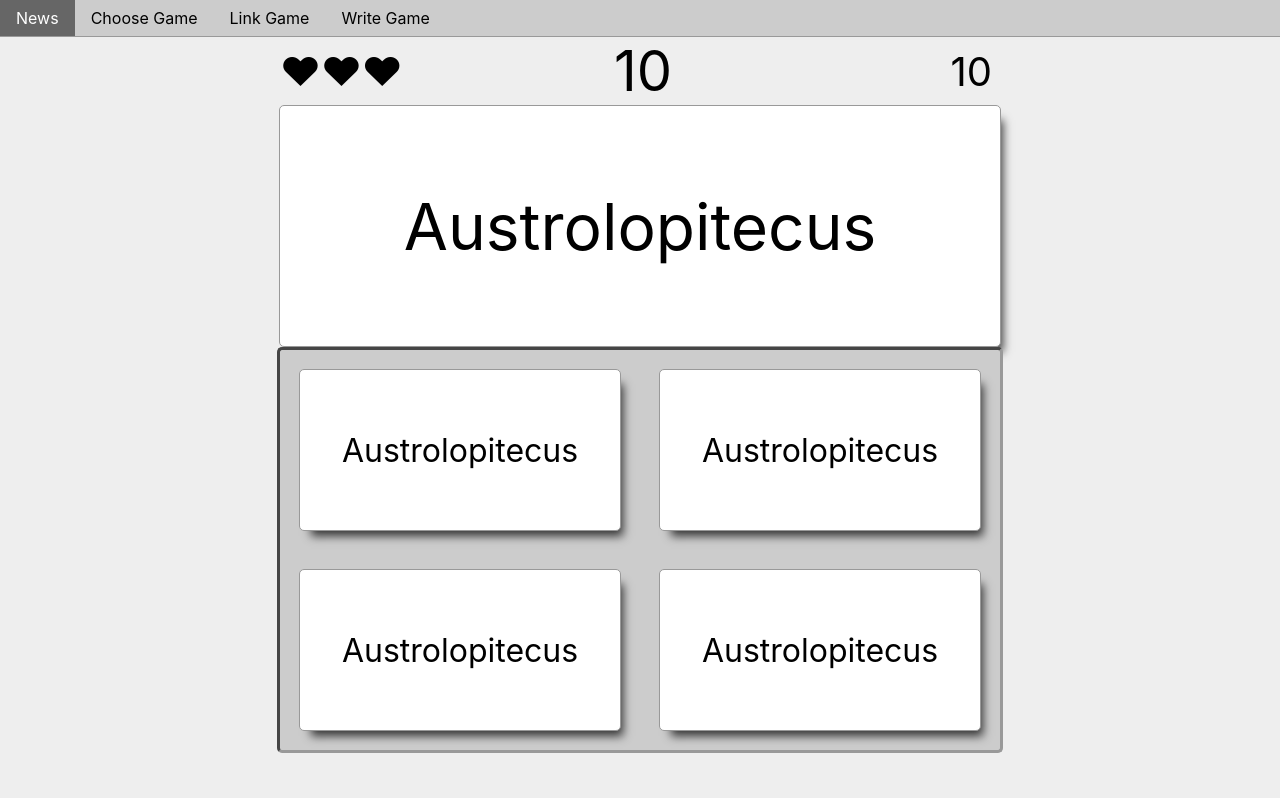
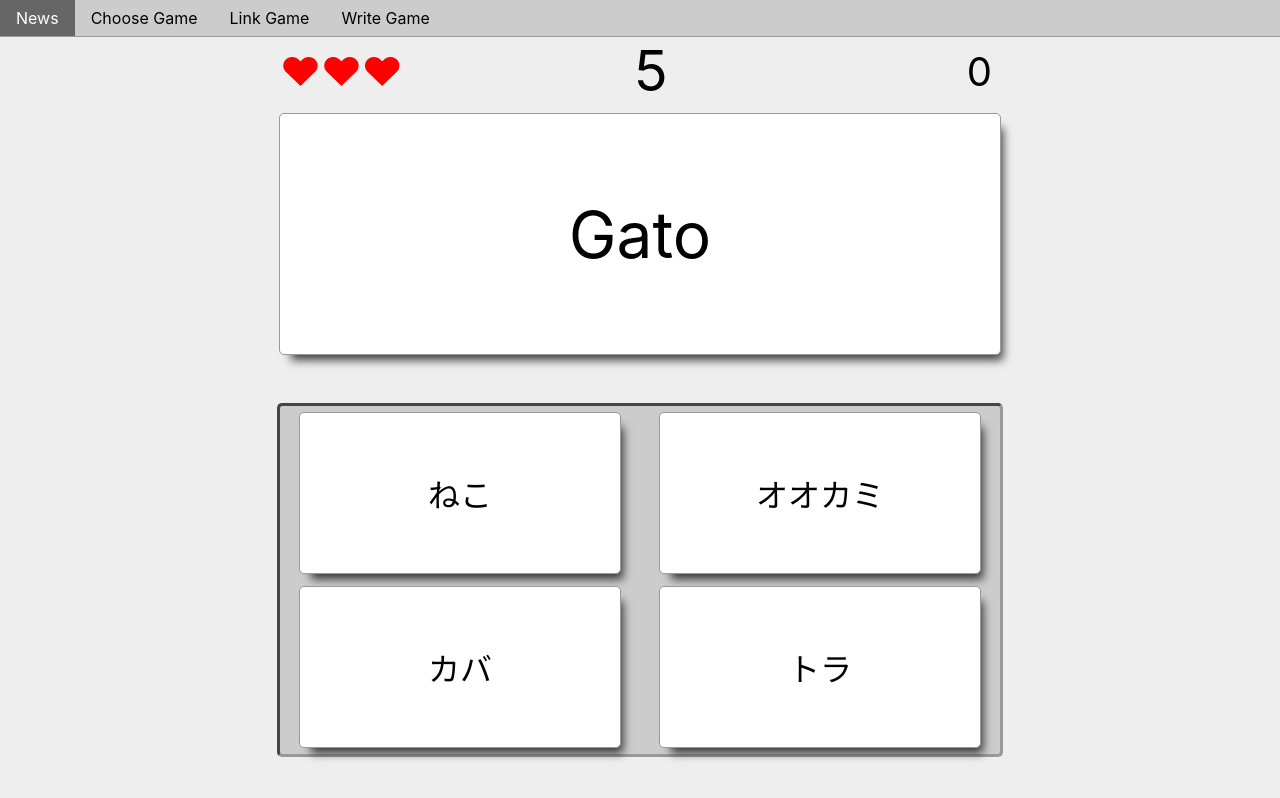
Before and after one commit to penchochris/gamelingo, a React (Create React App) app: page /choose-game in a window 1280 px wide. Built offline with nearby package versions, Linux system fonts and the light colour scheme.

Commit message:
Adding some game logic as Lifes, timer, points and next question. Still having some warnings to fix. Pending finish game and play again functionalities

```diff
--- a/package.json
+++ b/package.json
@@ -8,7 +8,8 @@
     "react-dom": "^16.12.0",
     "react-router-dom": "^5.1.2",
     "react-scripts": "3.2.0",
-    "styled-components": "^4.4.1"
+    "styled-components": "^4.4.1",
+    "use-interval": "^1.1.0"
   },
   "scripts": {
     "start": "react-scripts start",
--- a/src/App.js
+++ b/src/App.js
@@ -2,7 +2,7 @@ import React from 'react';
 import { Route, Link, BrowserRouter as Router, Switch } from 'react-router-dom'
 import './App.scss';
 
-import ChooseGame from './Scenes/ChooseGame';
+import ChooseGame from './Scenes/ChooseGame/ChooseGame';
 import WriteGame from './Scenes/WriteGame';
 import LinkGame from './Scenes/LinkGame';
 import News from './Scenes/News';
--- a/src/Components/Card/Card.jsx
+++ b/src/Components/Card/Card.jsx
@@ -1,12 +1,9 @@
 import React from 'react';
 import './Card.scss';
 
-const Card = props => {
-  return (
-    <div className={`card ${props.type}`}>
-      <p className="card-text">Austrolopitecus</p>
-    </div>
-  );
-}
+const Card = props =>
+  <div className={`card ${props.type}`} onClick={props.handleClick}>
+    {props.text}
+  </div>
 
 export default Card;
--- a/src/Components/Card/Card.scss
+++ b/src/Components/Card/Card.scss
@@ -12,7 +12,6 @@
   box-shadow: 7px 10px 9px -5px rgba(0,0,0,0.75);
 }
 
-
 //CARD TYPES:
 
 .main {
@@ -21,6 +20,7 @@
 
   border-radius: 5px;
   font-size: 4rem;
+  margin: 0.5rem 0 3rem 0;
 }
 
 .choose {
@@ -29,4 +29,16 @@
 
   border-radius: 5px;
   font-size: 2rem;
+
+  &:hover {
+    cursor: pointer;
+  }
 }
+
+.incorrect {
+  background-color: red;
+}
+
+.correct {
+  background: green;
+}
--- a/src/Components/Lifes/Lifes.jsx
+++ b/src/Components/Lifes/Lifes.jsx
@@ -1,12 +1,29 @@
 import React from 'react';
 import './Lifes.scss';
+import { create } from 'istanbul-reports';
+
 
 const Lifes = props => {
+
+  const createHearts = () => {
+    const hearts = [];
+
+    for(let i = 0; i < props.lifes; i++) {
+      hearts.push(<span className="red">❤</span>);
+    }
+
+    for(let i = 0; i < props.totalLifes - props.lifes; i++) {
+      hearts.push(<span>❤</span>);
+    }
+
+    return hearts;
+  }
+  const hearts = createHearts();
+
+
   return (
     <div className="lifes">
-      <span>❤</span>
-      <span>❤</span>
-      <span>❤</span>
+      {hearts.map(heart => heart)}
     </div>
   );
 }
--- a/src/Components/Lifes/Lifes.scss
+++ b/src/Components/Lifes/Lifes.scss
@@ -1,3 +1,7 @@
 .lifes {
   font-size: 2.5rem;
 }
+
+.red {
+  color: red;
+}
--- a/src/Components/Points/Points.jsx
+++ b/src/Components/Points/Points.jsx
@@ -4,7 +4,7 @@ import './Points.scss';
 const Points = props => {
   return (
     <div>
-      <span className="points">10</span>
+      <span className="points">{props.points}</span>
     </div>
   );
 }
--- a/src/Components/Timer/Timer.jsx
+++ b/src/Components/Timer/Timer.jsx
@@ -4,7 +4,7 @@ import './Timer.scss';
 const Timer = props => {
   return (
   <div>
-    <span className="timer">10</span>
+    <span className="timer">{props.timer}</span>
   </div>
   );
 }
--- a/src/Scenes/ChooseGame.jsx
+++ /dev/null
@@ -1,30 +0,0 @@
-import React from 'react';
-import Card from '../Components/Card/Card';
-import Lifes from '../Components/Lifes/Lifes';
-import Timer from '../Components/Timer/Timer';
-import Points from '../Components/Points/Points';
-
-import './styles/ChooseGame.scss';
-
-const ChooseGame = () => {
-  return (
-    <div className="choose-game">
-      <div className="game-menu">
-        <Lifes/>
-        <Timer/>
-        <Points/>
-      </div>
-      <div className="main-card-wrapper">
-        <Card type='main'/>
-      </div>
-      <div className="choose-card-wrapper">
-        <Card type='choose'/>
-        <Card type='choose'/>
-        <Card type='choose'/>
-        <Card type='choose'/>
-      </div>
-    </div>
-  );
-}
-
-export default ChooseGame;
--- /dev/null
+++ b/src/Scenes/ChooseGame/ChooseGame.jsx
@@ -0,0 +1,91 @@
+import React, { useState, useEffect } from 'react';
+
+import Card from '../../Components/Card/Card';
+import Lifes from '../../Components/Lifes/Lifes';
+import Timer from '../../Components/Timer/Timer';
+import Points from '../../Components/Points/Points';
+
+import './ChooseGame.scss';
+
+const ChooseGame = props => {
+
+  const [game, setGame] = useState([{}]);
+  const [currentOption, setCurrentOption] = useState(0);
+  const [points, setPoints] = useState(0);
+  const [lifes, setLifes] = useState(3);
+  const [timer, setTimer] = useState(10);
+
+  useEffect(() => {
+
+    setTimer(10);
+
+    const interval = setInterval(() => {
+      setTimer(timer => timer - 1);
+    }, 1000)
+
+    return () => clearInterval(interval);
+  }, [currentOption]);
+
+  useEffect(() => {
+    if(timer === 0) {
+      getNextQuestion();
+    }
+  }, [timer])
+
+  useEffect(() => {
+    //mocked:
+    setGame([{
+      langA: 'Gato',
+      langB: 'ねこ',
+      options: ['ねこ', 'オオカミ', 'カバ', 'トラ']
+    },
+    {
+      langA: 'Perro',
+      langB: 'いぬ',
+      options: ['オオカミ', 'ねこ', 'いぬ', 'トラ']
+    }])
+
+  },[]);
+
+  const getNextQuestion = () => {
+    if(currentOption === game.length - 1 || lifes === 0) {
+      console.log('game finished')
+    } else {
+      setCurrentOption(currentOption + 1)
+    }
+  }
+
+  const handleSelectedOption = (option) => {
+    if (game[currentOption].langB === option) {
+      setPoints(points + 15)
+    } else {
+      setLifes(lifes - 1)
+    }
+
+    getNextQuestion();
+
+  }
+
+  return (
+    <div className="choose-game">
+      <div className="game-menu">
+        <Lifes lifes={lifes} totalLifes={3}/>
+        <Timer timer={timer}/>
+        <Points points={points}/>
+      </div>
+      <div className="main-card-wrapper">
+        <Card type="main" text={game[currentOption].langA}/>
+      </div>
+      <div className="choose-card-wrapper">
+        {
+          game[currentOption].options &&
+            game[currentOption].options.map(option =>
+              <Card type="choose" text={option} handleClick={() => handleSelectedOption(option)}/>
+            )
+        }
+      </div>
+    </div>
+  );
+}
+
+export default ChooseGame;
--- /dev/null
+++ b/src/Scenes/ChooseGame/ChooseGame.scss
@@ -0,0 +1,47 @@
+@import '../../variables.scss';
+
+.choose-game {
+  display: flex;
+  flex-flow: column;
+  align-items: center;
+  justify-content: center;
+  height: 90vh;
+}
+.choose-card-wrapper {
+  display: flex;
+  flex-flow: wrap;
+  justify-content: space-around;
+  align-items: center;
+  width: 45rem;
+  height: 25rem;
+  border-radius: 5px;
+  border: 3px inset $greyScale3;
+  background-color: $greyScale2;
+}
+
+.game-menu {
+  display:flex;
+  justify-content:space-between;
+  align-items: center;
+  width: 45rem;
+}
+
+.next-button {
+  display: flex;
+  justify-content: center;
+  border: 1px $greyScale3 solid;
+  background: white;
+  width: 10rem;
+  height: 3rem;
+  font-size: 2rem;
+  margin-top: 1rem;
+  align-self: center;
+
+  -webkit-box-shadow: 7px 10px 9px -5px rgba(0,0,0,0.75);
+  -moz-box-shadow: 7px 10px 9px -5px rgba(0,0,0,0.75);
+  box-shadow: 7px 10px 9px -5px rgba(0,0,0,0.75);
+
+  &:hover {
+    cursor: pointer;
+  }
+}
--- a/src/Scenes/styles/ChooseGame.scss
+++ /dev/null
@@ -1,25 +0,0 @@
-@import '../../variables.scss';
-
-.choose-game {
-  display: flex;
-  flex-flow: column;
-  align-items: center;
-}
-.choose-card-wrapper {
-  display: flex;
-  flex-flow: wrap;
-  justify-content: space-around;
-  align-items: center;
-  width: 45rem;
-  height: 25rem;
-  border-radius: 5px;
-  border: 3px inset $greyScale3;
-  background-color: $greyScale2;
-}
-
-.game-menu {
-  display:flex;
-  justify-content:space-between;
-  align-items: center;
-  width: 45rem;
-}
```
Also changed, not shown: 1 other file (tests, documents, lock files or other folders).
